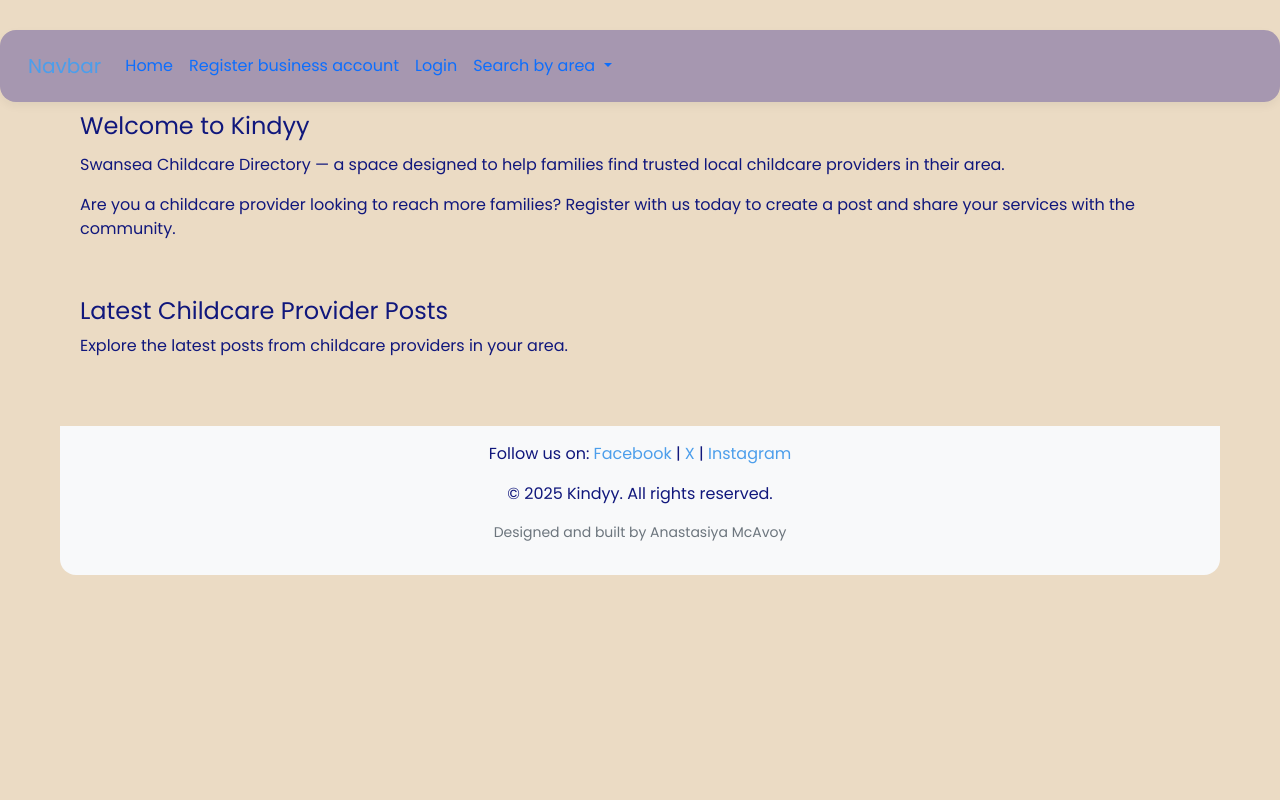
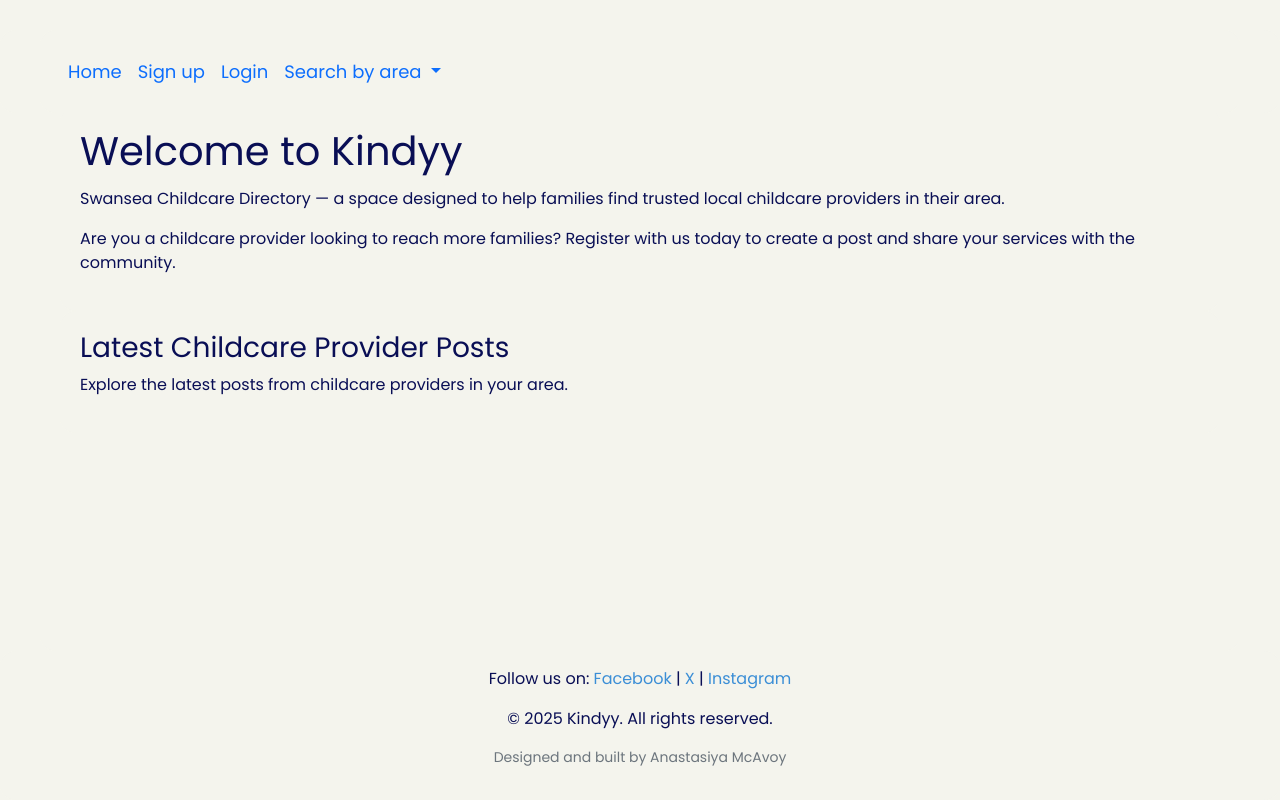
Before and after one commit to Anastasiya-m4c/kindyy, a Django app: page / in a window 1280 px wide. Run offline with Django 4.2, Linux system fonts and the light colour scheme; data that the repository does not hold is empty; some libraries are stand-ins or nearby versions.

Commit message:
change colour sceme and ammend css look and feel. Apply fix fo the missing main tag

```diff
--- a/providers/templates/kindyy/index.html
+++ b/providers/templates/kindyy/index.html
@@ -28,7 +28,7 @@
                     <div class="card mb-4">
                         <div class="card-body">
                             <a href="{% url 'post_detail' post.slug %}" class="post-link">
-                                <h2 class="card-title">{{ post.title }}</h2>
+                                <h4 class="card-title">{{ post.title }}</h4>
                             </a>
                             <hr />
                             <p class="area"> <i class="fa-light fa-location-dot"></i> {{ post.get_area_display }}</p>
--- a/static/css/style.css
+++ b/static/css/style.css
@@ -3,25 +3,24 @@
 :root {
     --color-primary: #4C9EEB;
     --color-primary-hover: #3B8ED6;
-    --color-accent: #ebd395;
-    --color-accent-hover: #FBC02D;
-    --color-bg: #EBDBC4;
+    --color-accent: #f3f2f2;
+    --color-accent-hover: #FFFFFF;
+    --color-bg: #F4F4ED;
     --color-surface: #FFFFFF;
-    --color-footer: #a697b0;
-    --color-text: #10177c;
+    --color-footer: #F4F4ED;
+    --color-text: #090e55;
     --color-muted: #6C757D;
     --btn-bg: var(--color-primary);
     --btn-hover: var(--color-primary-hover);
 }
 
 /* General Styles */
-.body {
+body {
     font-family: 'Poppins', sans-serif;
     color: var(--color-text);
     background-color: var(--color-bg);
     margin: 0;
     padding: 0;
-
 }
 
 h1, h2, h3 {
@@ -34,33 +33,39 @@ h1 {
     margin-bottom: 1rem;
 }
 h2 {
-    font-size: 1.5rem;
+    font-size: 2.5rem;
     margin-bottom: 0.75rem;
 }
 h3 {
+    font-size: 1.75rem;
+    margin-bottom: 0.5rem;
+}
+
+h4 {
     font-size: 1.5rem;
     margin-bottom: 0.5rem;
 }
 
 .navbar {
-    background-color: var(--color-footer);
-    color: var(--color-surface);
+    background-color: var(--color-bg);
     font-family: 'Poppins', sans-serif;
-    padding: 1rem;
+    color: var(--color-text);
+    font-size: large;
+    padding: 0;
     display: flex;
+    align-items: center;
     justify-content: space-between;
-    align-items: center;
     border-radius: 1rem;
-    box-shadow: 0 4px 10px rgba(0, 0, 0, 0.05);
     top: 30px;
 }
 
 .card {
     border-radius: 1rem;
-    box-shadow: 0 4px 10px rgba(0, 0, 0, 0.05);
     transition: transform 0.3s ease;
     min-height: 300px;
-    background-color: var(--color-accent);
+    background-color: var(--color-bg);
+    box-shadow: 0 4px 12px rgba(0, 0, 0, 0.1);
+    border: 1px solid var(--color-primary);
 }
 
 .card:hover {
@@ -68,25 +73,22 @@ h3 {
     background-color: var(--color-accent-hover);
 }
 
-/* .pagination {
-    position: relative;
-    justify-content: center;
-    margin: 20px 0;
-} */
-
 .container {
     max-width: 1200px;
-    margin: 1 auto;
+    margin: 0rem auto;
     padding: 20px;
+    background-color: var(--color-bg);
+    border-radius: 1rem;
 }
 a {
-    color: var(--color-primary);
+    color: var(--color-primary-hover);
     text-decoration: none;
     transition: color 0.3s ease, opacity 0.3s ease;
 }
 a:hover {
     color: var(--color-primary-hover);
     opacity: 0.85;
+    text-decoration: underline;
 }
 
 .btn {
@@ -100,11 +102,10 @@ a:hover {
     opacity: 0.85;
 }
 
-footer {
-    background-color: var(--color-bg);
+.footer {
+    background-color: var(--color-bg) !important;
     color: var(--color-text);
     text-align: center;
     padding: 1rem;
-    margin-top: auto;
-    border-radius: 0 0 1rem 1rem;
+    border-radius: 1rem;
 }
--- a/templates/account/login.html
+++ b/templates/account/login.html
@@ -13,7 +13,7 @@
             <h3>{% trans "Sign In" %}</h3>
 
             <p>{% blocktrans %} Welcome back to Kinddy, please log in. <br>
-                If you don't already have an account, you can
+                If you are a business don't already have an account, you can
                 <a class="link" href="{{ signup_url }}">sign up</a>.{% endblocktrans %}</p>
         </div>
     </div>
--- a/templates/base.html
+++ b/templates/base.html
@@ -28,16 +28,11 @@
 <link rel="stylesheet" href="{% static 'css/style.css' %}">
 
 </head>
-<body class="body d-flex flex-column min-vh-100">
+<body class="d-flex flex-column min-vh-100">
 
     <!-- Navigation -->
     <nav class="navbar navbar-expand-lg bg-body-tertiary">
-        <div class="container-fluid">
-            <a class="navbar-brand" href="#">Navbar</a>
-            <button class="navbar-toggler" type="button" data-bs-toggle="collapse" data-bs-target="#navbarNavDropdown"
-                aria-controls="navbarNavDropdown" aria-expanded="false" aria-label="Toggle navigation">
-                <span class="navbar-toggler-icon"></span>
-            </button>
+        <div class="container">
             <div class="collapse navbar-collapse" id="navbarNavDropdown">
                 <ul class="navbar-nav">
                     <li class="nav-item">
@@ -55,7 +50,7 @@
                     </li>
                 {% else %}
                     <li class="nav-item">
-                        <a class="nav-link {% if request.path == signup_url %}active{% endif %}" href="{{ signup_url }}"> Register business account </a>
+                        <a class="nav-link {% if request.path == signup_url %}active{% endif %}" href="{{ signup_url }}"> Sign up </a>
                     </li>
                     <li class="nav-item">
                         <a class="nav-link {% if request.path == login_url %}active{% endif %}" href="{{ login_url }}">Login</a>
@@ -83,13 +78,13 @@
     </nav>
 
     <!-- Main content -->
-    <main class="container flex-grow-1">
+    <main class="container flex-grow-1 py-4">
         <section>
             {% block content %}
             <!-- Content will be injected here -->
             {% endblock %}
         </section>
-
+    </main>
         <!-- Footer -->
         <footer class="footer mt-auto text-center bg-light py-3">
             <p>
@@ -101,7 +96,8 @@
             <p>&copy; 2025 Kindyy. All rights reserved.</p>
             <p class="small text-muted">Designed and built by Anastasiya McAvoy</p>
         </footer>
-    <!-- Bootstrap JS -->
+
+        <!-- Bootstrap JS -->
         <script src="https://cdn.jsdelivr.net/npm/bootstrap@5.0.1/dist/js/bootstrap.bundle.min.js"
         integrity="sha384-gtEjrD/SeCtmISkJkNUaaKMoLD0//ElJ19smozuHV6z3Iehds+3Ulb9Bn9Plx0x4" crossorigin="anonymous">
         </script>
```
